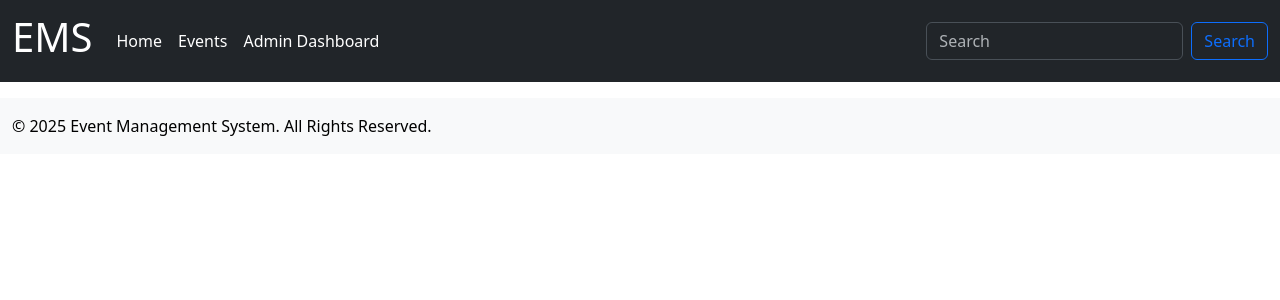
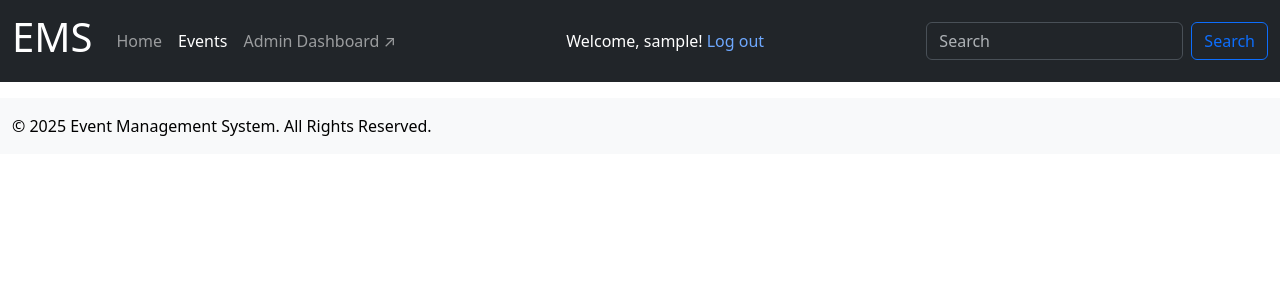
Before and after one commit to erickribeiro-dev/event-management-system, a Django app: page /events/ in a window 1280 px wide. Shown: the top 300 px of the page. Run offline with Django 5.2, Linux system fonts and the light colour scheme; the visitor is signed in with stand-in values (Sample User, id 1); data that the repository does not hold is empty; some libraries are stand-ins or nearby versions.

Commit message:
Improved navigation structure and classed on base.html template

```diff
--- a/templates/base.html
+++ b/templates/base.html
@@ -20,12 +20,17 @@
             </button>
             <div class="collapse navbar-collapse" id="navbarSupportedContent">
                 <ul class="navbar-nav me-auto">
-                    <li class="nav-item"><a class="nav-link active" href="{% url 'events:index' %}">Home</a></li>
-                    <li class="nav-item"><a class="nav-link active" href="{% url 'events:event_list' %}">Events</a></li>
+                    <li class="nav-item"><a class="nav-link {% if request.resolver_match.url_name == 'index' %}active{% endif %}" href="{% url 'events:index' %}">Home</a></li>
+                    <li class="nav-item"><a class="nav-link {% if request.resolver_match.url_name == 'event_list' %}active{% endif %}" href="{% url 'events:event_list' %}">Events</a></li>
                     {% if user.is_authenticated %}
-                        <li class="nav-item"><a class="nav-link active" href="{% url 'admin:index' %}">Admin Dashboard</a></li>
+                        <li class="nav-item"><a class="nav-link" href="{% url 'admin:index' %}" target="_blank">Admin Dashboard &UpperRightArrow;</a></li>
                     {% endif %}
                 </ul>
+                {% if user.is_authenticated %}
+                    <span class="me-1">Welcome, {{user.username}}! </span> <a href="#" class="me-auto text-decoration-none">Log out</a>
+                {% else %}
+                    <a href="#" class="me-auto text-decoration-none">Log in</a>
+                {% endif %}
                 <form class="d-flex" role="search">
                     <input class="form-control me-2" type="search" placeholder="Search" aria-label="Search"/>
                     <button class="btn btn-outline-primary" type="submit">Search</button>
@@ -33,7 +38,7 @@
             </div>
         </nav>
     </header>
-    <main class="container-fluid my-3">
+    <main class="container my-3">
         {% block content %}{% endblock content %}
     </main>
     <footer class="container-fluid text-bg-light py-3">
```
